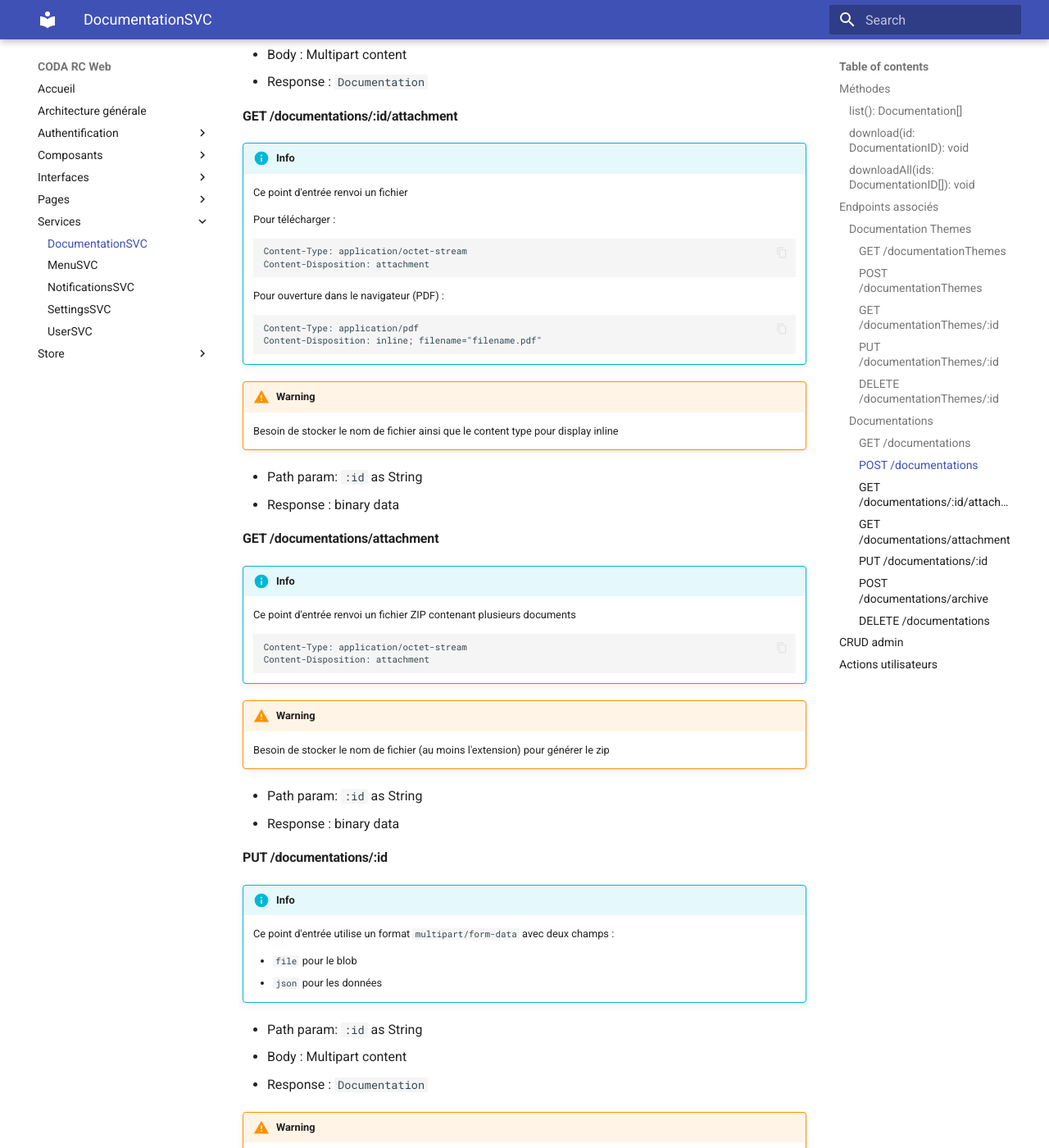
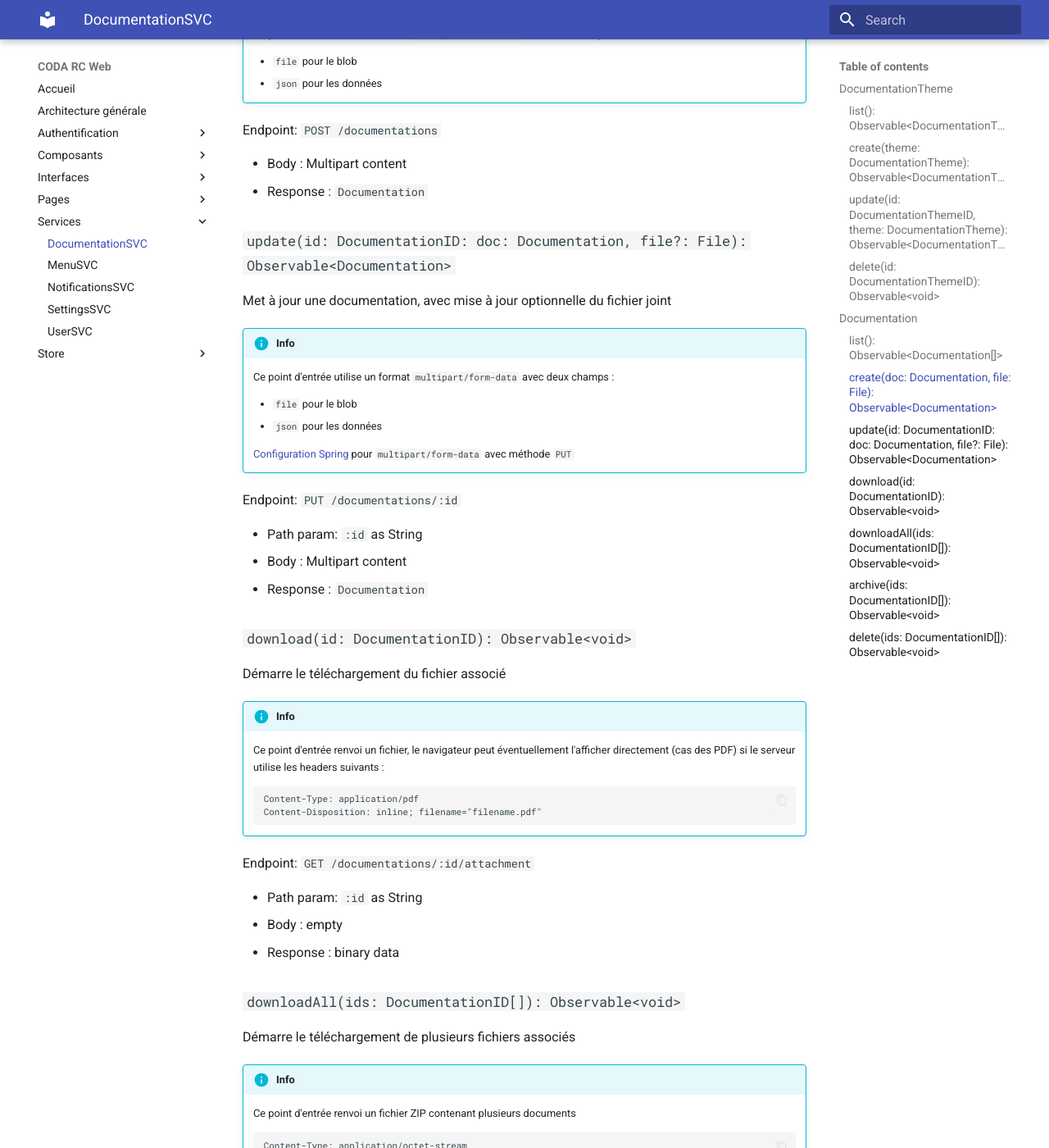
Before and after one commit to MichaelLhommeTransdev/demo-spec, an MkDocs documentation site: the page built from docs/Services/DocumentationSVC.md, in a window 1280 px wide and 1400 px high, scrolled down 1818 px. Shown: the whole window at 82% size. Built offline with MkDocs 1.6.1 and Material for MkDocs 9.7.7, drawn with Linux system fonts in a browser that asks for light colours; some of the changed text lies outside the part shown.

Commit message:
Finalisation des specs Documentation

````diff
--- a/docs/Services/DocumentationSVC.md
+++ b/docs/Services/DocumentationSVC.md
@@ -1,63 +1,65 @@
 Service responsable des échanges avec le backend pour les entités [Documentation](../Interfaces/Documentation.md#documentation) et  [DocumentationTheme](../Interfaces/Documentation.md#documentationtheme).
 
 
-## Méthodes
+## DocumentationTheme
 
-### `list(): Documentation[]`
+### `list(): Observable<DocumentationTheme[]>`
 
-Liste les documentations **accessibles par l'utilisateur**
+Liste des thèmes
 
-### `download(id: DocumentationID): void`
-
-Démarre le téléchargement du fichier associé
-
-### `downloadAll(ids: DocumentationID[]): void`
-
-Démarre le téléchargement des fichiers associés
-
-## Endpoints associés
-
-
-### Documentation Themes
-
-#### GET /documentationThemes
+Endpoint: `GET /documentationThemes`
 
 - Body : empty
 - Response : `DocumentationTheme[]`
 
-#### POST /documentationThemes
+
+### `create(theme: DocumentationTheme): Observable<DocumentationTheme>`
+
+Crée un nouveau thème
+
+Endpoint: `POST /documentationThemes`
 
 - Body : `DocumentationTheme`
 - Response : `DocumentationTheme`
 
-#### GET /documentationThemes/:id
+### `update(id: DocumentationThemeID, theme: DocumentationTheme): Observable<DocumentationTheme>`
 
-- Path param: `:id` as String
-- Response : `DocumentationTheme`
+Met à jour un thème
 
-#### PUT /documentationThemes/:id
+Endpoint: `PUT /documentationThemes/:id`
 
 - Path param: `:id` as String
 - Body : `DocumentationTheme`
 * Response : `DocumentationTheme`
 
-#### DELETE /documentationThemes/:id
+### `delete(id: DocumentationThemeID): Observable<void>`
+
+Supprime un thème
+
+Endpoint: `DELETE /documentationThemes/:id`
 
 - Path param: `:id` as String
+- Body : empty
 - Response : empty
 
+## Documentation
 
-### Documentations
+### `list(): Observable<Documentation[]>`
 
-#### GET /documentations
+Liste les documentations **accessibles par l'utilisateur**
 
 !!! warning
 	Filtrage implicite en fonction du rôle utilisateur : les documents réservés aux admins ne seront retournés que pour un administrateur
 
+Endpoint: `GET /documentations`
+
 - Body : empty
 - Response : `Documentation[]`
 
-#### POST /documentations
+
+### `create(doc: Documentation, file: File): Observable<Documentation>`
+
+Crée une nouvelle documentation avec un fichier joint
 
 !!! INFO
 	Ce point d'entrée utilise un format `multipart/form-data` avec deux champs :
@@ -65,34 +67,54 @@ Démarre le téléchargement des fichiers associés
 	- `file` pour le blob
 	- `json` pour les données
 
+Endpoint: `POST /documentations`
+
 - Body : Multipart content
 - Response : `Documentation`
 
-#### GET /documentations/:id/attachment
+
+### `update(id: DocumentationID: doc: Documentation, file?: File): Observable<Documentation>`
+
+Met à jour une documentation, avec mise à jour optionnelle du fichier joint
 
 !!! INFO
-	Ce point d'entrée renvoi un fichier
+	Ce point d'entrée utilise un format `multipart/form-data` avec deux champs :
 
-	Pour télécharger :
-	```
-	Content-Type: application/octet-stream
-	Content-Disposition: attachment
-	```
+	- `file` pour le blob
+	- `json` pour les données
 
-	Pour ouverture dans le navigateur (PDF) :
+	[Configuration Spring](https://www.intelliware.com/submitting-a-multipart-request-multipartform-data-using-put-and-spring-boot/) pour `multipart/form-data` avec méthode `PUT`
+
+Endpoint: `PUT /documentations/:id`
+
+- Path param: `:id` as String
+- Body : Multipart content
+- Response : `Documentation`
+
+
+
+### `download(id: DocumentationID): Observable<void>`
+
+Démarre le téléchargement du fichier associé
+
+!!! INFO
+	Ce point d'entrée renvoi un fichier, le navigateur peut éventuellement l'afficher directement (cas des PDF) si le serveur utilise les headers suivants :
+
 	```
 	Content-Type: application/pdf
 	Content-Disposition: inline; filename="filename.pdf"
 	```
 
-!!! WARNING
-	Besoin de stocker le nom de fichier ainsi que le content type pour display inline
+Endpoint: `GET /documentations/:id/attachment`
+
+- Path param: `:id` as String
+- Body : empty
+- Response : binary data
 
 
-- Path param: `:id` as String
-- Response : binary data
+### `downloadAll(ids: DocumentationID[]): Observable<void>`
 
-#### GET /documentations/attachment
+Démarre le téléchargement de plusieurs fichiers associés
 
 !!! INFO
 	Ce point d'entrée renvoi un fichier ZIP contenant plusieurs documents
@@ -102,57 +124,24 @@ Démarre le téléchargement des fichiers associés
 	Content-Disposition: attachment
 	```
 
-!!! WARNING
-	Besoin de stocker le nom de fichier (au moins l'extension) pour générer le zip
+Endpoint: `GET /documentations/attachments`
+
+- Body: `DocumentationID[]` as JSON
+- Response : binary data
+
+### `archive(ids: DocumentationID[]): Observable<void>`
+
+Archive plusieurs documentations
+
+Endpoint: `POST /documentations/archive`
+
+- Body : `DocumentationID[]` as JSON
+- Response : `DocumentationID[]`
 
 
-- Path param: `:id` as String
-- Response : binary data
+### `delete(ids: DocumentationID[]): Observable<void>`
 
+Endpoint: `DELETE /documentations`
 
-#### PUT /documentations/:id
-
-!!! INFO
-	Ce point d'entrée utilise un format `multipart/form-data` avec deux champs :
-
-	- `file` pour le blob
-	- `json` pour les données
-
-- Path param: `:id` as String
-- Body : Multipart content
-- Response : `Documentation`
-
-!!! WARNING
-	https://www.intelliware.com/submitting-a-multipart-request-multipartform-data-using-put-and-spring-boot/
-
-
-#### POST /documentations/archive
-
-!!! INFO
-	  Permet l'achivage en masse
-
-- Body : `number[]` as json
-- Response : `number[]`
-
-#### DELETE /documentations
-
-!!! INFO
-    Permet la suppression en masse. Remplace le endpoint de suppression classique
-
-- Body : `number[]` as json
-- Response : `number[]`
-
-## CRUD admin
-- add
-- update
-- delete
-- addTheme
-- updateTheme
-- deleteTheme
-
-
-## Actions utilisateurs
-
-- listDocs()
-- downloadDoc(id)
-- downloadDocs(ids[])
+- Body : `DocumentationID[]` as JSON
+- Response : `DocumentationID[]`
````
Also changed, not shown: docs/Architecture générale.md (+8 -6 lines), docs/Composants/Documentation/DocumentationPopupForm.md (added, +11 -0 lines), docs/Composants/Documentation/DocumentationSettingsForm.md (added, +12 -0 lines), docs/Composants/Documentation/DocumentationTable.md (added, +9 -0 lines), docs/Composants/Documentation/DocumentationThemePopupForm.md (added, +11 -0 lines), docs/Composants/Documentation/DocumentationThemeTable.md (added, +9 -0 lines), docs/Interfaces/Documentation.md (+1 -2 lines), docs/Pages/Accès documentation.md (+12 -11 lines), docs/Pages/Gestion documentation.md (+8 -41 lines), docs/Store/DocumentationStore.md (+13 -13 lines), docs/medias/documentation_admin_table.png (added), docs/medias/documentation_settings_form.png (added), docs/medias/documentation_themes_table.png (added).
